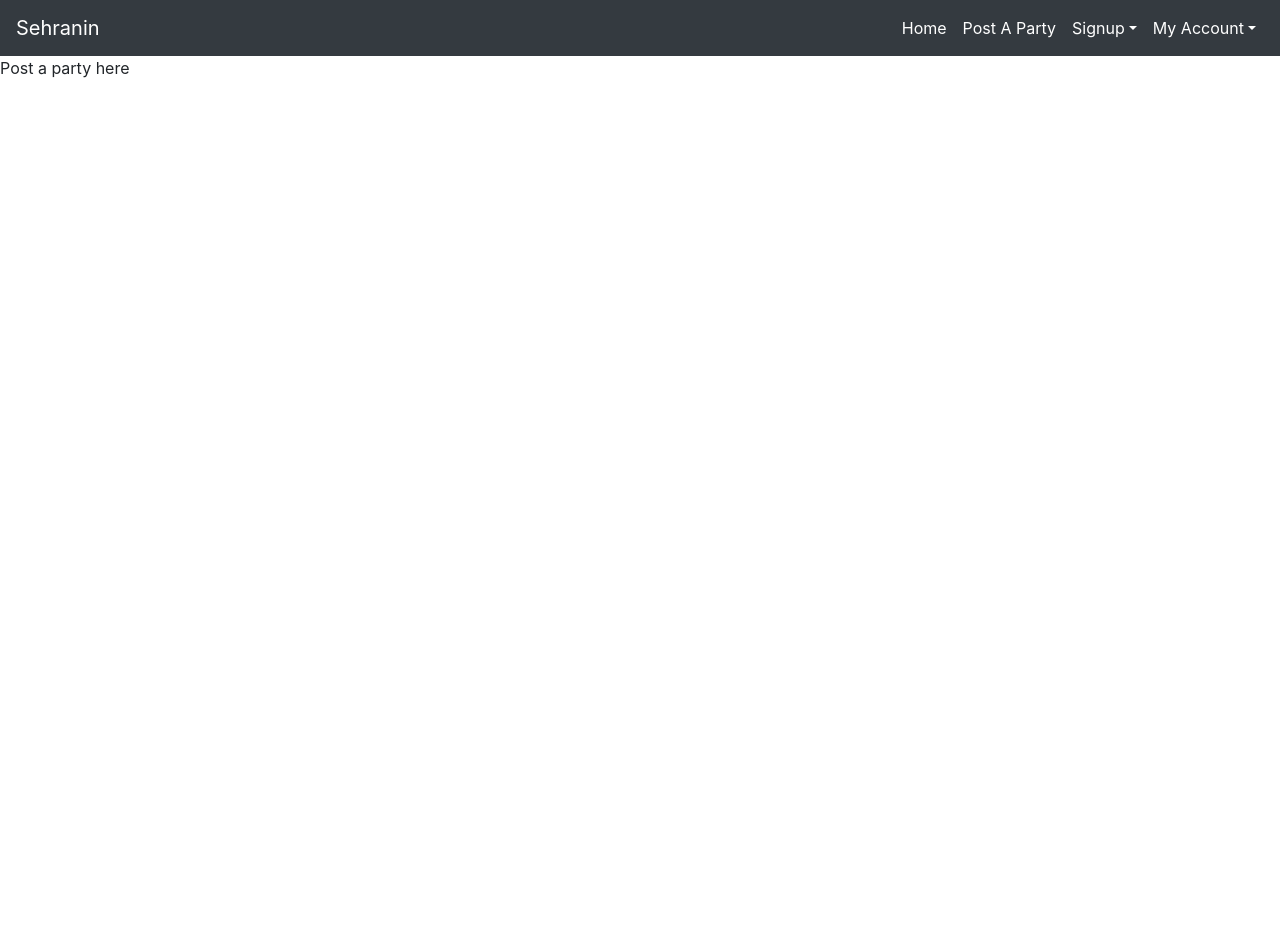
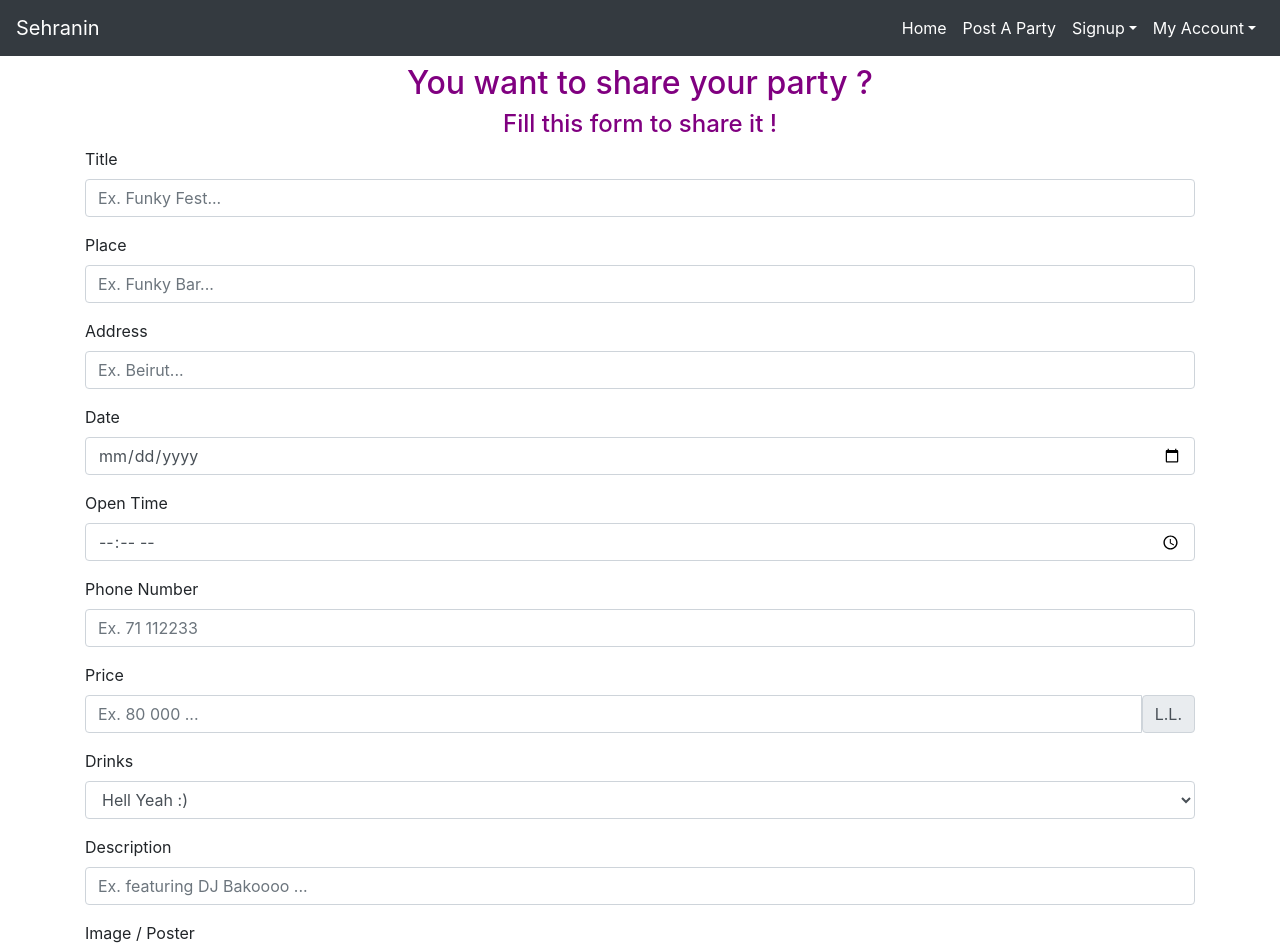
Before and after one commit to GeoffryAbiFarah/Sehranin, a React (Create React App) app in the folder web-front-end/: page /post-a-party in a window 1280 px wide. Shown: the top 951 px of the page. Before the commit the page ends 800 px from the top, so only its background shows below. Built offline with nearby package versions, Linux system fonts and the light colour scheme.

Commit message:
post party page (static done)

```diff
--- a/web-front-end/src/components/PostParty.js
+++ b/web-front-end/src/components/PostParty.js
@@ -1,11 +1,80 @@
 import {Component} from 'react';
+import {Button, Form, FormGroup, Label, Input, FormText, Row, InputGroup, InputGroupText} from 'reactstrap';
 
 class PostParty extends Component{
 
     render(){
         return(
-            <div>
-                Post a party here
+            <div className="container">
+                <h2 className="text-center mt-2" style={{color: "purple"}}>You want to share your party ?</h2>
+                <h4 className="text-center" style={{color: "purple"}}>Fill this form to share it !</h4>
+                <Form >
+                    <FormGroup >
+                        <Label for="title-id">Title</Label>
+                        <Input type="text" name="title" id="title-id" placeholder="Ex. Funky Fest..." />
+                    </FormGroup>
+                    <FormGroup >
+                        <Label for="place-id">Place</Label>
+                        <Input type="text" name="place" id="place-id" placeholder="Ex. Funky Bar..." />
+                    </FormGroup>
+                    <FormGroup >
+                        <Label for="address-id">Address</Label>
+                        <Input type="text" name="address" id="address-id" placeholder="Ex. Beirut..." />
+                    </FormGroup>
+                    <FormGroup>
+                        <Label for="date-id">Date</Label>
+                        <Input
+                            type="date"
+                            name="date"
+                            id="date-id"
+                        />
+                    </FormGroup>
+                    <FormGroup>
+                        <Label for="time-id">Open Time</Label>
+                        <Input
+                            type="time"
+                            name="time"
+                            id="time-id"
+                        />
+                    </FormGroup>
+                    <FormGroup>
+                        <Label for="number-id">Phone Number</Label>
+                        <Input
+                            type="text"
+                            name="number"
+                            id="number-id"
+                            placeholder="Ex. 71 112233"
+                            pattern="[0-9]{8}"
+                            minlength="8"
+                            maxlength="8"
+                        />
+                    </FormGroup>
+                    <FormGroup >
+                        <Label for="price-id">Price</Label>
+                        <InputGroup >
+                            <Input type="address" name="address" id="address-id" placeholder="Ex. 80 000 ..." />
+                            <InputGroupText>L.L.</InputGroupText>
+                        </InputGroup>
+                    </FormGroup>
+                    <FormGroup>
+                        <Label for="drinks-id">Drinks</Label>
+                        <Input type="select" name="drinks" id="drinks-id">
+                            <option>Hell Yeah :)</option>
+                            <option>Nope :(</option>
+                        </Input>
+                    </FormGroup>
+                    <FormGroup >
+                        <Label for="description-id">Description</Label>
+                        <Input type="text" name="description" id="description-id" placeholder="Ex. featuring DJ Bakoooo ..." />
+                    </FormGroup>
+                    <FormGroup>
+                        <Label for="image-id">Image / Poster</Label>
+                        <Input type="file" name="file" id="image-id" accept="image/*"/>
+
+                    </FormGroup>
+
+                    <Button className="text-center">Submit</Button>
+                </Form>
             </div>
         );
     }
```
